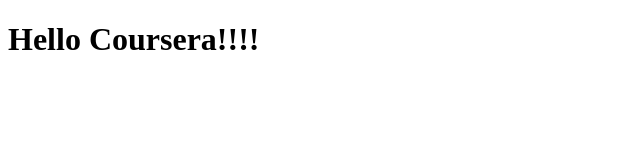
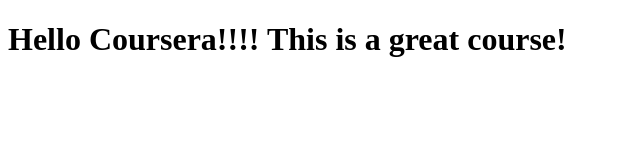
Before and after one commit to AndrewR001/Coursera-Test, a plain HTML site: page site/index.html in a window 1280 px wide. Shown: the whole page, without its empty margins (0-640 px from the left). Drawn offline with Linux system fonts and the light colour scheme.

Commit message:
Small Addition to our page content.

```diff
--- a/site/index.html
+++ b/site/index.html
@@ -7,6 +7,6 @@
     <title>Hello Coursera!</title>
 </head>
 <body>
-  <h1>Hello Coursera!!!!</h1>
+  <h1>Hello Coursera!!!!  This is a great course!</h1>
 </body>
 </html>
```
